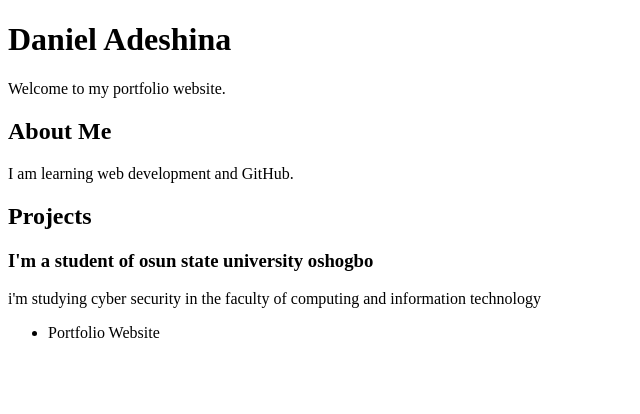
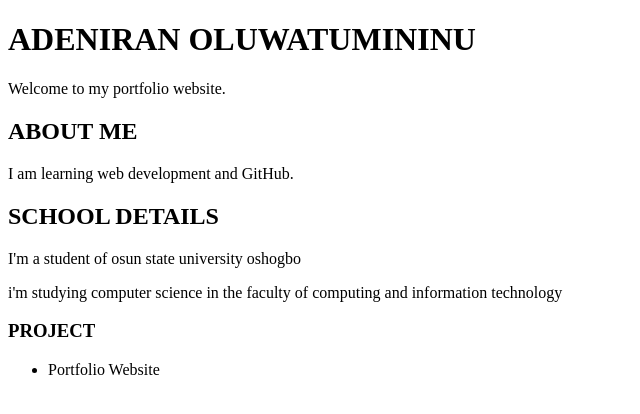
Before and after one commit to daniel101adeshina-boop/portfolio, a plain HTML site: page index.html in a window 1280 px wide. Shown: the whole page, without its empty margins (0-640 px from the left). Drawn offline with Linux system fonts and the light colour scheme.

Commit message:
updated portfolio page information

```diff
--- a/index.html
+++ b/index.html
@@ -1,18 +1,20 @@
 <!DOCTYPE html>
 <html>
 <head>
-    <title>My Portfolio</title>
+    <title>MY PORTFOLIO</title>
 </head>
 <body>
-    <h1>Daniel Adeshina</h1>
+    <h1>ADENIRAN OLUWATUMININU</h1>
     <p>Welcome to my portfolio website.</p>
 
-    <h2>About Me</h2>
+    <h2>ABOUT ME</h2>
     <p>I am learning web development and GitHub.</p>
 
-    <h2>Projects</h2>
-    <h3>I'm a student of osun state university oshogbo</h3>
-     <p>i'm studying cyber security in the faculty of computing and information technology</p>
+    <h2>SCHOOL DETAILS</h2>
+    <p>I'm a student of osun state university oshogbo</p>
+     <p>i'm studying computer science in the faculty of computing and information technology</p>
+
+<h3>PROJECT</h3>
 
     <ul>
         <li>Portfolio Website</li>
```
